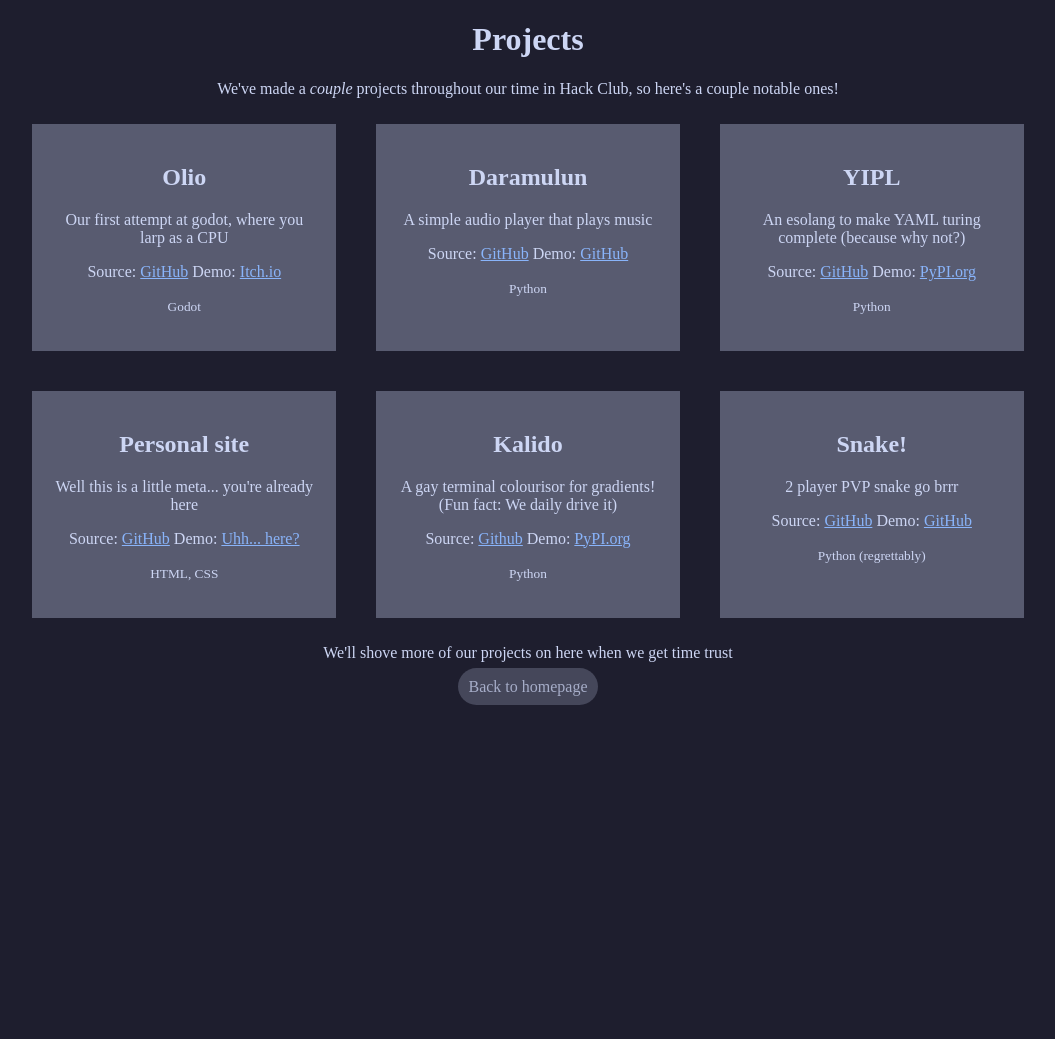
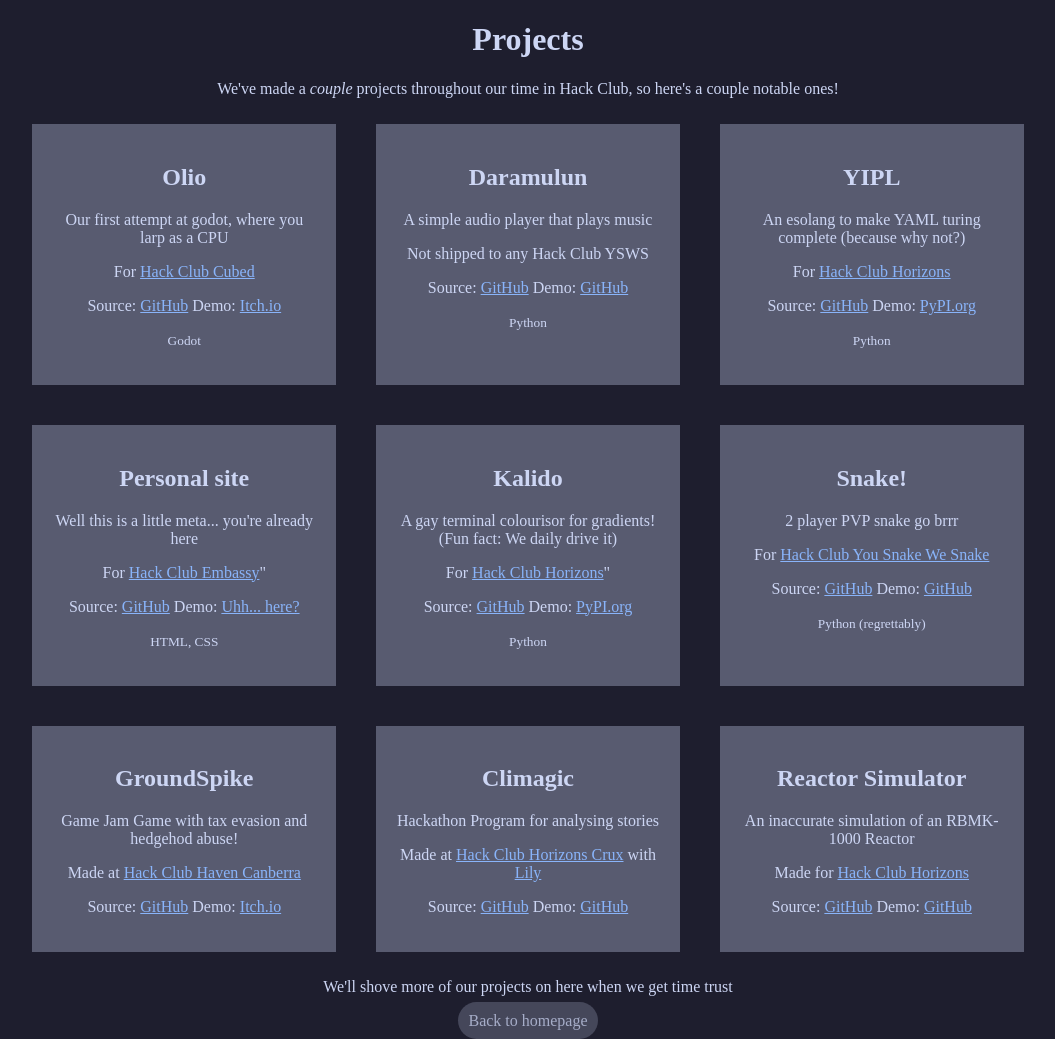
Before and after one commit to SurfyGalaxy/Personal-Site, a plain HTML site: page projects.html in a window 1280 px wide. Shown: the whole page, without its empty margins (112-1167 px from the left). Before the commit the page ends 800 px from the top, so only its background shows below. Drawn offline with Linux system fonts and the light colour scheme.

Commit message:
added more projects + 404 page looks better

```diff
--- a/projects.html
+++ b/projects.html
@@ -14,38 +14,62 @@
                 <article class="project">
                     <h2>Olio</h2>
                     <p>Our first attempt at godot, where you larp as a CPU</p>
+                    <p>For <a href="https://cubed.hackclub.com">Hack Club Cubed</a></p>
                     <p>Source: <a href="https://github.com/SurfyGalaxy/olio">GitHub</a> Demo: <a href="https://surfygalaxy.itch.io/olio">Itch.io</a></p>
                     <p><small>Godot</small></p>
                 </article>
                 <article class="project">
                     <h2>Daramulun</h2>
                     <p>A simple audio player that plays music</p>
+                    <p>Not shipped to any Hack Club YSWS</p>
                     <p>Source: <a href="https://github.com/SurfyGalaxy/Daramulun">GitHub</a> Demo: <a href="https://github.com/SurfyGalaxy/Daramulun/releases">GitHub</a></p>
                     <p><small>Python</small></p>
                 </article>
                 <article class="project">
                     <h2>YIPL</h2>
                     <p>An esolang to make YAML turing complete (because why not?)</p>
+                    <p>For <a href="https://horizons.hackclub.com">Hack Club Horizons</a></p>
                     <p>Source: <a href="https://github.com/SurfyGalaxy/YIPL">GitHub</a> Demo: <a href="https://pypi.org/project/yipl/">PyPI.org</a></p>
                     <p><small>Python</small></p>
                 </article>
                 <article class="project">
                     <h2>Personal site</h2>
                     <p>Well this is a little meta... you're already here</p>
+                    <p>For <a href="https://embassy.hackclub.com">Hack Club Embassy</a>"</p>
                     <p>Source: <a href="https://github.com/SurfyGalaxy/Personal-Site">GitHub</a> Demo: <a href="index.html">Uhh... here?</a></p>
                     <p><small>HTML, CSS</small></p>
                 </article>
                 <article class="project">
                     <h2>Kalido</h2>
                     <p>A gay terminal colourisor for gradients! (Fun fact: We daily drive it)</p>
-                    <p>Source: <a href="https://github.com/SurfyGalaxy/kalido">Github</a> Demo: <a href="https://pypi.org/project/kalido">PyPI.org</a></p>
+                    <p>For <a href="https://horizons.hackclub.com">Hack Club Horizons</a>"</p>
+                    <p>Source: <a href="https://github.com/SurfyGalaxy/kalido">GitHub</a> Demo: <a href="https://pypi.org/project/kalido">PyPI.org</a></p>
                     <p><small>Python</small></p>
                 </article>
                 <article class="project">
                     <h2>Snake!</h2>
                     <p>2 player PVP snake go brrr</p>
+                    <p>For <a href="https://yousnakewesnake.pages.dev/">Hack Club You Snake We Snake</a></p>
                     <p>Source: <a href="https://github.com/SurfyGalaxy/Snake-game">GitHub</a> Demo: <a href="https://github.com/SurfyGalaxy/Snake-game/releases">GitHub</a></p>
                     <p><small>Python (regrettably)</small></p>
+                </article>
+                <article class="project">
+                    <h2>GroundSpike</h2>
+                    <p>Game Jam Game with tax evasion and hedgehod abuse!</p>
+                    <p>Made at <a href="https://haven.hackclub.com">Hack Club Haven Canberra</a></p>
+                    <p>Source: <a href="https://github.com/SurfyGalaxy/haven">GitHub</a> Demo: <a href="https://surfygalaxy.itch.io/groundspike">Itch.io</a></p>
+                </article>
+                <article class="project">
+                    <h2>Climagic</h2>
+                    <p>Hackathon Program for analysing stories</p>
+                    <p>Made at <a href="https://crux.hackclub.com">Hack Club Horizons Crux</a> with <a href="https://sometgirl.online">Lily</a></p>
+                    <p>Source: <a href="https://github.com/SurfyGalaxy/Climagic">GitHub</a> Demo: <a href="https://github.com/SurfyGalaxy/Climagic/releases">GitHub</a></p>
+                </article>
+                <article class="project">
+                    <h2>Reactor Simulator</h2>
+                    <p>An inaccurate simulation of an RBMK-1000 Reactor</p>
+                    <p>Made for <a href="https://horizons.hackclub.com">Hack Club Horizons</a></p>
+                    <p>Source: <a href="https://github.com/SurfyGalaxy/Reactor-Simulator">GitHub</a> Demo: <a href="https://github.com/SurfyGalaxy/Reactor-Simulator/releases">GitHub</a></p>
                 </article>
             </div>
         </main>
```
Also changed, not shown: 404.html (+8 -1 lines).
